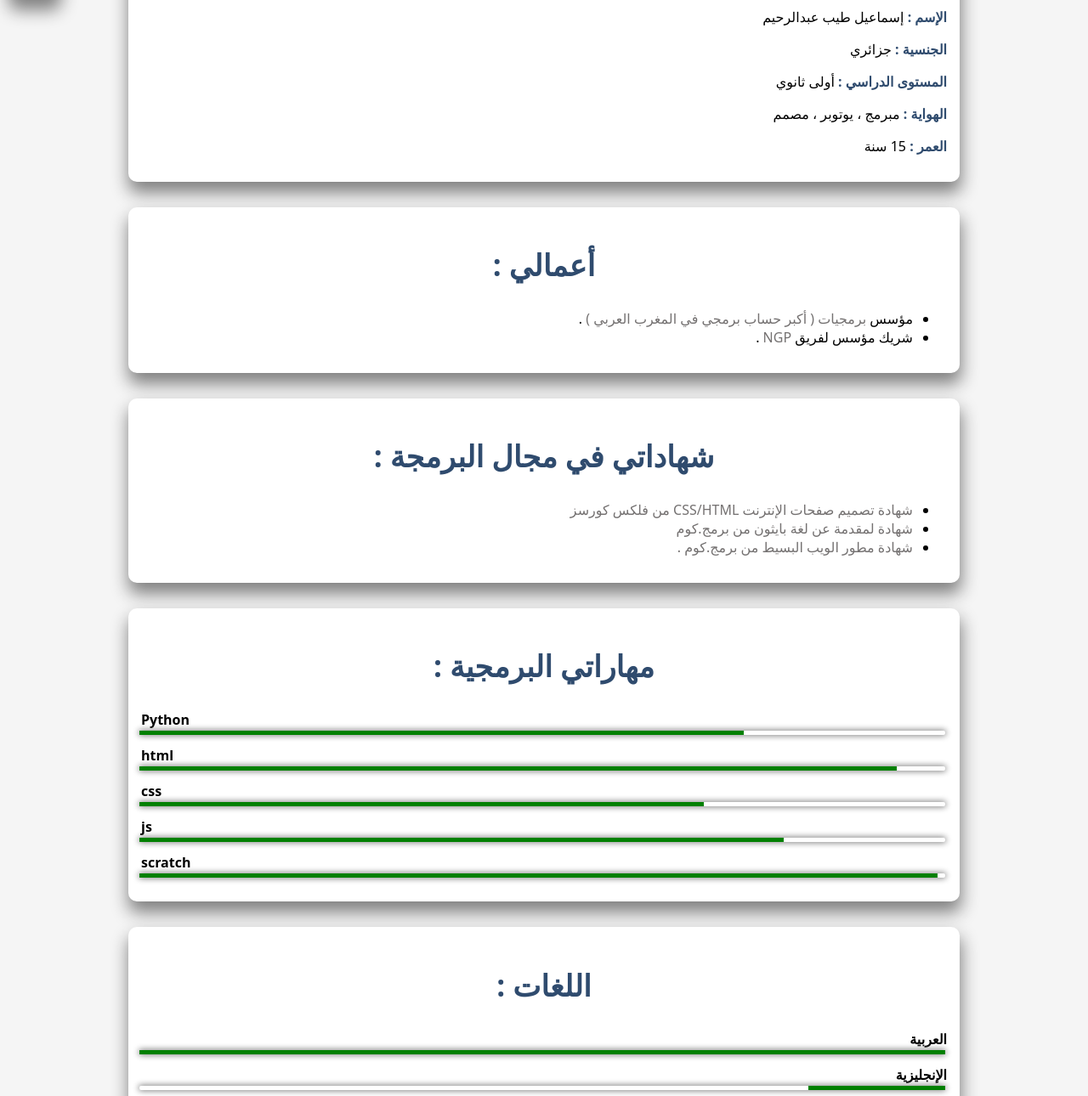
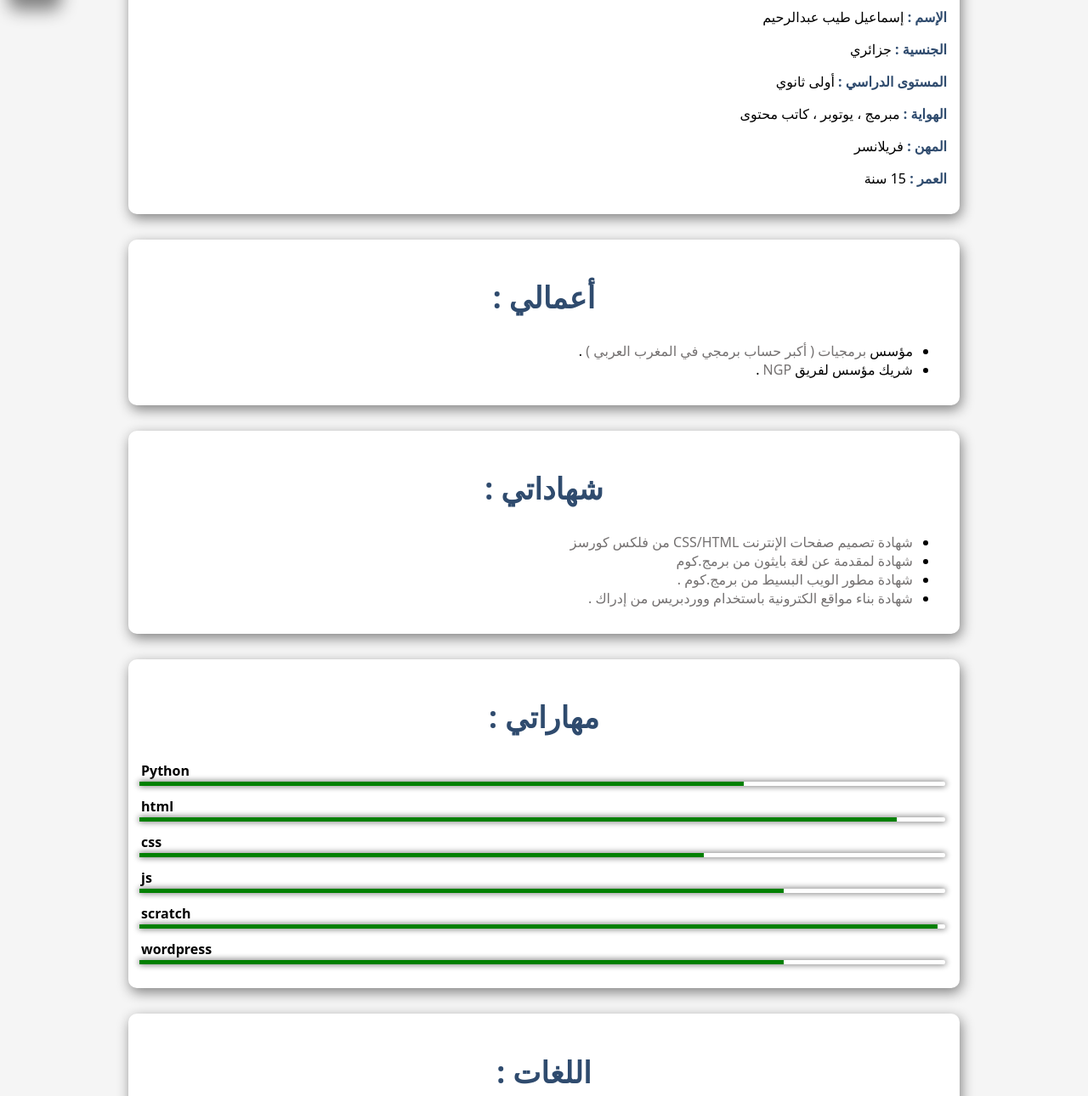
Before and after one commit to ita27rmp100/my_web_site.html, a plain HTML site: page index.html in a window 1280 px wide. Shown: the part 791-2081 px from the top of the page at 85% size. Drawn offline with Linux system fonts and the light colour scheme.

Commit message:
Add files via upload

```diff
--- a/index.html
+++ b/index.html
@@ -16,7 +16,7 @@
                 <h2>نبذة عني :</h2>
                 <p>
                    &nbsp; أنا إسـمـاعـيـل طـيـب عـبـدالـرحـيـم ، عمري 15 سنة ، مبرمج تقني و مصمم مبتدئ من الجزائر ، لدي خبرة طويلة في عالم التقنية
-                    حيث أنني دخلت لهذا العالم الكبير قبل 4 إلى خمس سنوات أي عندما كان عمري 10 سنوات ،
+                    حيث أنني دخلت لهذا العالم الكبير  عندما كان عمري 10 سنوات ،
                      كنت أتعلم كيفية إنشاء مواقع ويب و مدونات و إنترو لقنوات اليوتيوب إلى غير ذلك باستخدام قوالب جاهزة حتى دخلت للبرمجة أواخر سنة 2019 أي أن لي خبرة سنتين في عالم البرمجة .
                 </p>
             </div>
@@ -25,7 +25,8 @@
                 <add-info title='الإسم'details='إسماعيل طيب عبدالرحيم'></add-info>
                 <add-info title='الجنسية'details='جزائري'></add-info>
                 <add-info title='المستوى الدراسي'details='أولى ثانوي '></add-info>
-                <add-info title='الهواية'details='مبرمج ، يوتوبر ، مصمم'></add-info>
+                <add-info title='الهواية'details='مبرمج ، يوتوبر ، كاتب محتوى'></add-info>
+                <add-info title="المهن"details='فريلانسر'></add-info>
                 <add-info title='العمر'details='15 سنة'></add-info>
             </div>
             <div class="iog">
@@ -41,7 +42,7 @@
                 </ul>
             </div>
             <div class="iog">
-                <h2>شهاداتي في مجال البرمجة :</h2>
+                <h2>شهاداتي  :</h2>
                 <ul>
                     <li>
                         <a href="https://www.flexcourses.com/courses/html-and-css">شهادة تصميم صفحات الإنترنت CSS/HTML من فلكس كورسز </a>
@@ -52,10 +53,13 @@
                     <li>
                         <a href="https://app.barmej.com/%D8%A8%D8%B1%D9%85%D8%AC%D8%A9-%D8%AA%D8%B7%D8%A8%D9%8A%D9%82%D8%A7%D8%AA-%D8%A7%D9%84%D9%88%D9%8A%D8%A8-%D8%A8%D8%A7%D8%B3%D8%AA%D8%AE%D8%AF%D8%A7%D9%85-Django/%D9%85%D9%82%D8%AF%D9%85%D8%A9-%D9%81%D9%8A-%D8%A8%D8%B1%D9%85%D8%AC%D8%A9-%D9%88%D8%A7%D8%AC%D9%87%D8%A7%D8%AA-%D8%A7%D9%84%D9%85%D9%88%D8%A7%D9%82%D8%B9/%D9%85%D8%A8%D8%A7%D8%AF%D8%A6-html/%D9%85%D9%82%D8%AF%D9%85%D8%A9-%D9%81%D9%8A-html">شهادة مطور الويب البسيط من برمج.كوم .</a>
                     </li>
+                    <li>
+                        <a href="https://www.edraak.org/programs/course-v1:Edraak+WordPress101+SP-2019/">شهادة بناء مواقع الكترونية باستخدام ووردبريس من إدراك . </a>
+                    </li>
                 </ul>
             </div>
             <div class="iog skills">
-                <h2>مهاراتي البرمجية :</h2>
+                <h2>مهاراتي :</h2>
                 <!--python-->
                 <label for="py">Python</label>
                 <progress id="py" max="100" value="75"></progress>
@@ -71,6 +75,9 @@
                 <!--scratch-->
                 <label for="sc">scratch</label>
                 <progress id="sc" max="100" value="99"></progress>
+                <!--wordpress-->
+                <label for="sc">wordpress</label>
+                <progress id="sc" max="100" value="80"></progress>
             </div>
             <div class="iog">
                 <h2>اللغات :</h2>
@@ -104,7 +111,7 @@
                 </a>
                 <a href="https://programming4.netlify.app"class='project'>
                     <img src="pr4.jpg"class="iop">
-                    <h3 class="nop">برمجيات</h3>
+                    <h3 class="nop">مدونة برمجيات</h3>
                 </a>
                 <a href="https://github.com/ita27rmp100" class="project">
                     <img src="more.png" class="iopm">
--- a/style.css
+++ b/style.css
@@ -25,7 +25,7 @@ header{
     width:275px;
     border:1px solid gold;
     border-radius:100%;
-    box-shadow: 1px 12px 20px 1px grey;
+    box-shadow: 2px 5px 15px 0px grey;
     display: block;
     top:15px;
     margin-left: auto;
@@ -51,7 +51,7 @@ h2{
     width: 75%;
     padding: 15px;
     background-color: white;
-    box-shadow: 1px 12px 20px 1px grey;
+    box-shadow: 2px 5px 15px 0px grey;
     border-radius: 10px;
     margin: 15px;
 }
@@ -98,7 +98,7 @@ progress[value]::-webkit-progress-bar{
     padding:5px;
     height:130px;
     text-align:center;
-    box-shadow:0px 0px 5px 5px grey;
+    box-shadow:2px 5px 15px 0px grey;
     border-radius:5px;
     text-decoration:none
 }
```
